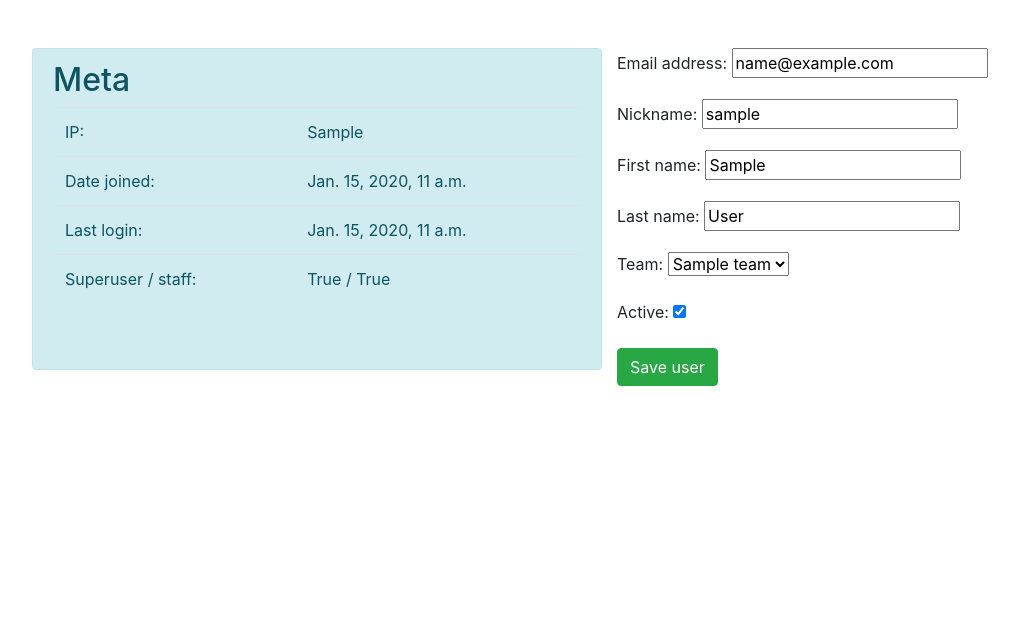
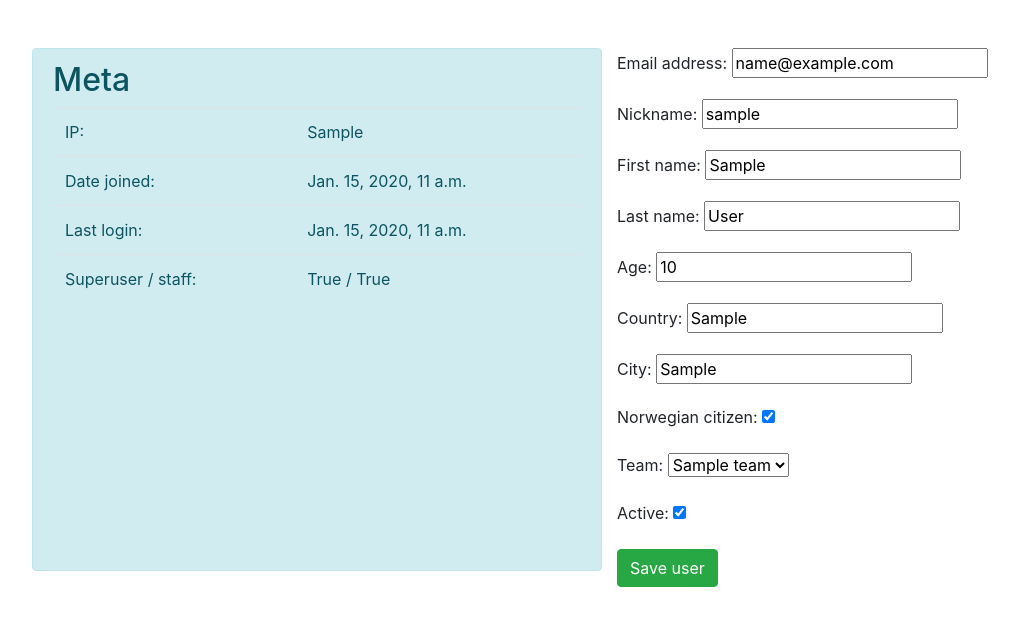
Before and after one commit to odinje/yactff, a Django app: page /admin/user/1 in a window 1280 px wide. Shown: the part 59-685 px from the top of the page, without its empty margins (38-1057 px from the left). Run offline with Django 3.2, Linux system fonts and the light colour scheme; a user stored in the database is signed in; tables that the repository leaves empty hold one stand-in row (values such as "Sample post"); parts of the project's set-up code (start-up, migrations or seed data) failed here and were passed over; some libraries are stand-ins or nearby versions.

Commit message:
Adding necessary user fields, and removing logo field from form for team creating

```diff
--- a/web/forms.py
+++ b/web/forms.py
@@ -11,7 +11,7 @@ class LoginForm(AuthenticationForm):
 class TeamCreateForm(forms.ModelForm):
     class Meta:
         model = Team
-        fields = ["name", "logo"]
+        fields = ["name"]
 
 
 class UserCreationForm(_UserCreationForm):
@@ -23,7 +23,8 @@ class UserCreationForm(_UserCreationForm):
 class UserChangeForm(forms.ModelForm):
     class Meta:
         model = User
-        fields = ("email", "nickname", "first_name", "last_name")
+        fields = ("email", "nickname", "first_name", "last_name",
+                  "age", "country", "city", "nor_citizen")
 
 
 class UserRequestPasswordResetForm(forms.Form):
@@ -38,7 +39,7 @@ class UserPasswordResetForm(_UserCreationForm):
 
 class AdminUserChangeForm(UserChangeForm):
     class Meta(UserChangeForm.Meta):
-        fields = ("email", "nickname", "first_name", "last_name", "team", "is_active")
+        UserChangeForm.Meta.fields += ("team", "is_active")
 
 
 class AdminPageForm(forms.ModelForm):
--- a/web/models.py
+++ b/web/models.py
@@ -87,6 +87,10 @@ class User(AbstractBaseUser, PermissionsMixin):
     nickname = models.CharField(_("nickname"), max_length=255)
     first_name = models.CharField(_('first name'), max_length=30, blank=True)
     last_name = models.CharField(_('last name'), max_length=30, blank=True)
+    age = models.IntegerField(_("age"), blank=True)
+    country = models.CharField(_("country"), max_length=255, blank=True)
+    city = models.CharField(_("city"), max_length=255, blank=True)
+    nor_citizen = models.BooleanField(_("norwegian citizen"), blank=True)
     date_joined = models.DateTimeField(_('date joined'), auto_now_add=True)
     last_ip = models.TextField(_("IP address"))
     is_active = models.BooleanField(_('active'), default=True)
```
Also changed, not shown: web/migrations/0002_auto_20180326_1355.py (added), web/templates/web/user_profile.html (line endings or trailing spaces).
